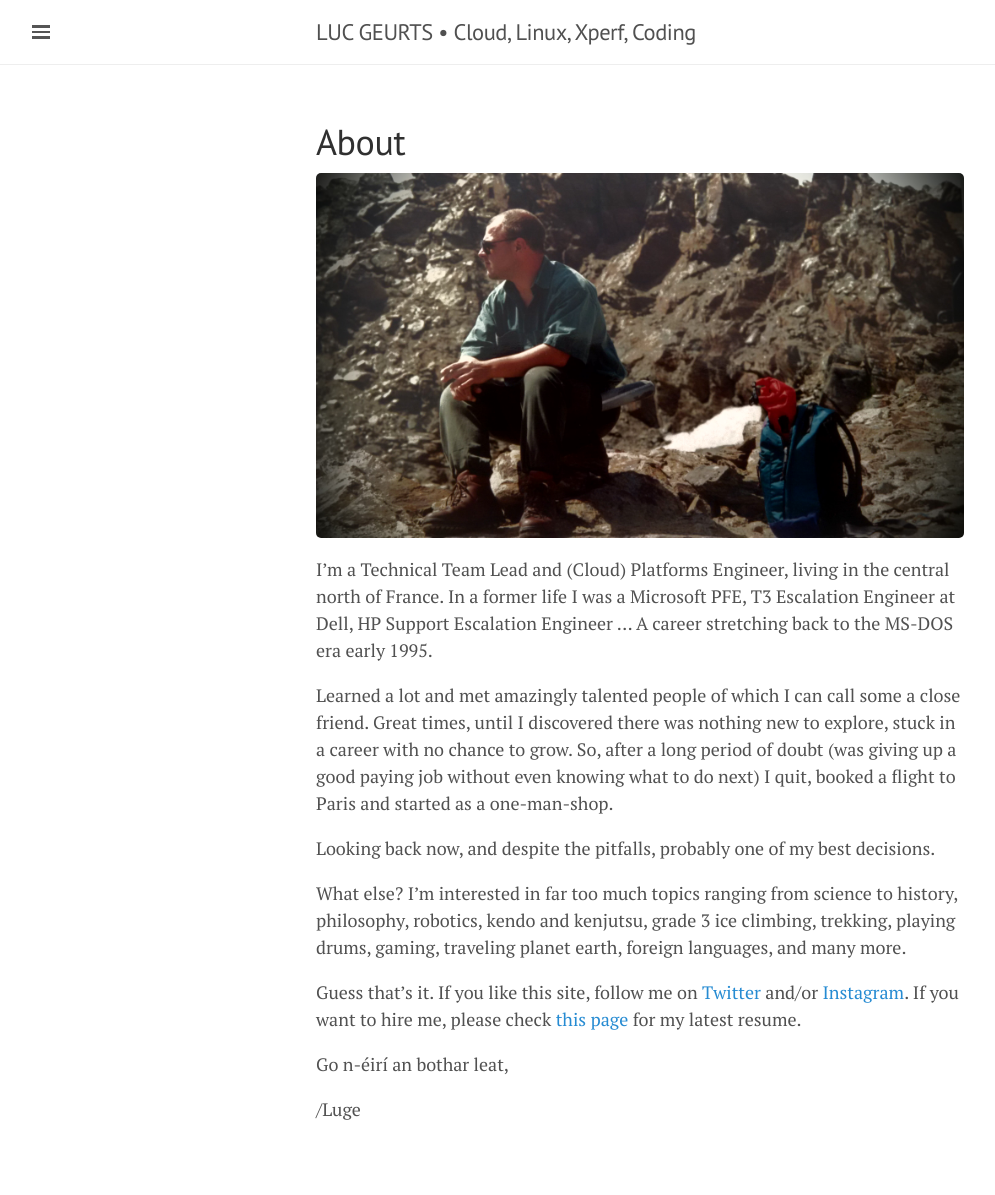
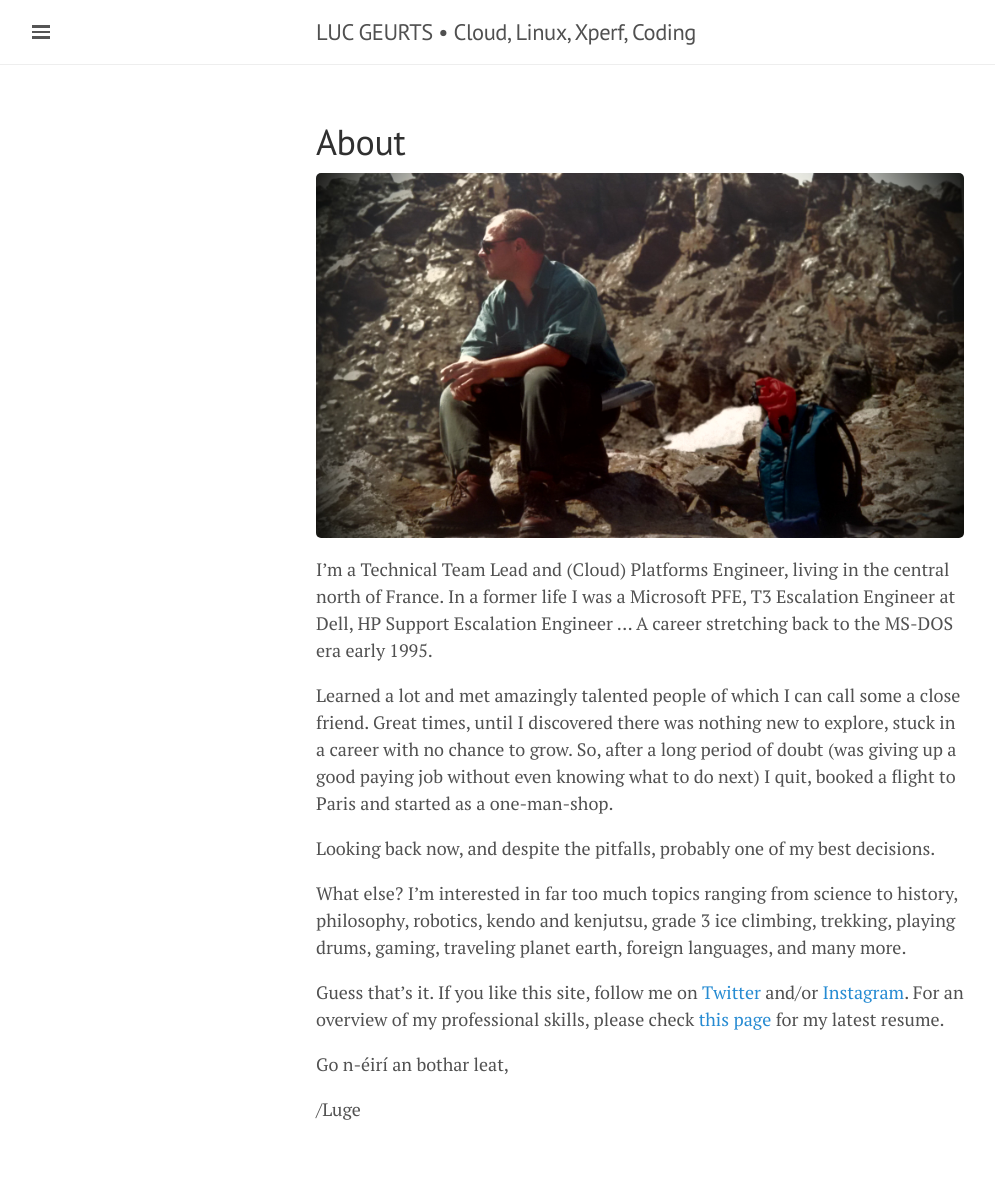
Before and after one commit to lgeurts/lgeurts.github.io, a Jekyll site: the page built from about.md, in a window 1280 px wide. Shown: the whole page, without its empty margins (0-995 px from the left). Built offline with Jekyll 4.4.1, drawn with Linux system fonts in a browser that asks for light colours; nearby versions of some CDN libraries.

Commit message:
Update about.md

```diff
--- a/about.md
+++ b/about.md
@@ -14,7 +14,7 @@
 
 What else? I'm interested in far too much topics ranging from science to history, philosophy, robotics, kendo and kenjutsu, grade 3 ice climbing, trekking, playing drums, gaming, traveling planet earth, foreign languages, and many more.
 
-Guess that's it. If you like this site, follow me on [Twitter](https://twitter.com/lgeurts) and/or [Instagram](https://www.instagram.com/luc.geurts/). If you want to hire me, please check [this page](https://github.com/lgeurts/Resume/blob/master/Moderncv%20Resume%20Luc%20Geurts%20%28US%29.pdf) for my latest resume.
+Guess that's it. If you like this site, follow me on [Twitter](https://twitter.com/lgeurts) and/or [Instagram](https://www.instagram.com/luc.geurts/). For an overview of my professional skills, please check [this page](https://github.com/lgeurts/Resume/blob/master/Moderncv%20Resume%20Luc%20Geurts%20%28US%29.pdf) for my latest resume.
 
 Go n-éirí an bothar leat,
 
```
